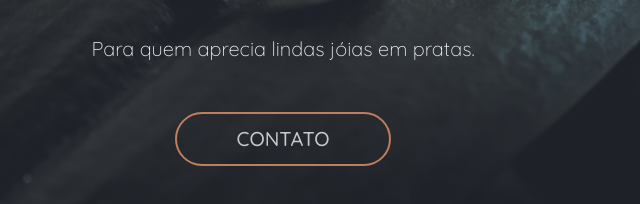
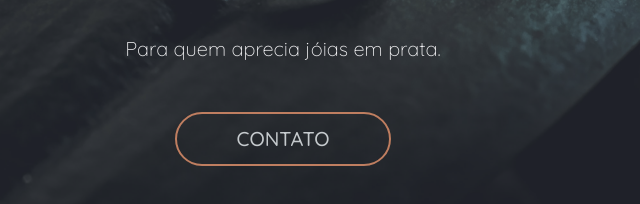
Before and after one commit to jeancarvalhosilva/briupratas, a plain HTML site: page index.html in a window 1280 px wide. Shown: the part 458-662 px from the top of the page, 357-997 px from the left. Drawn offline with nearby package versions, Linux system fonts and the light colour scheme.

Commit message:
Atualizacao index

```diff
--- a/index.html
+++ b/index.html
@@ -5,7 +5,7 @@
     <meta http-equiv="X-UA-Compatible" content="IE=edge">
     <meta name="viewport" content="width=device-width, initial-scale=1">
     <title>Briu Pratas</title>
-    <meta name="description" content="Em breve. Uma nova experiência. Para quem aprecia lindas jóias em prata."/>
+    <meta name="description" content="Em breve. Uma nova experiência. Para quem aprecia jóias em prata."/>
     <link href="https://fonts.googleapis.com/css?family=Quicksand:300,400,500,700" rel="stylesheet">
     <link href="https://maxcdn.bootstrapcdn.com/bootstrap/4.0.0-beta/css/bootstrap.min.css" rel="stylesheet">
     <link href="css/font-awesome.min.css" rel="stylesheet">
@@ -35,7 +35,7 @@
         <br>
         <br>
         <br>
-        <p class="lead cover-copy"style="color:#efeff1">Para quem aprecia lindas jóias em pratas.</p>
+        <p class="lead cover-copy"style="color:#efeff1">Para quem aprecia jóias em prata.</p>
         <p class="lead"><button type="button" class="btn btn-lg btn-default btn-notify"><a href="https://www.instagram.com/briupratas/" target="_blank" style="color:#c5cacd">Contato</a></button></p>
       </div>
       <div class="mastfoot">
```
